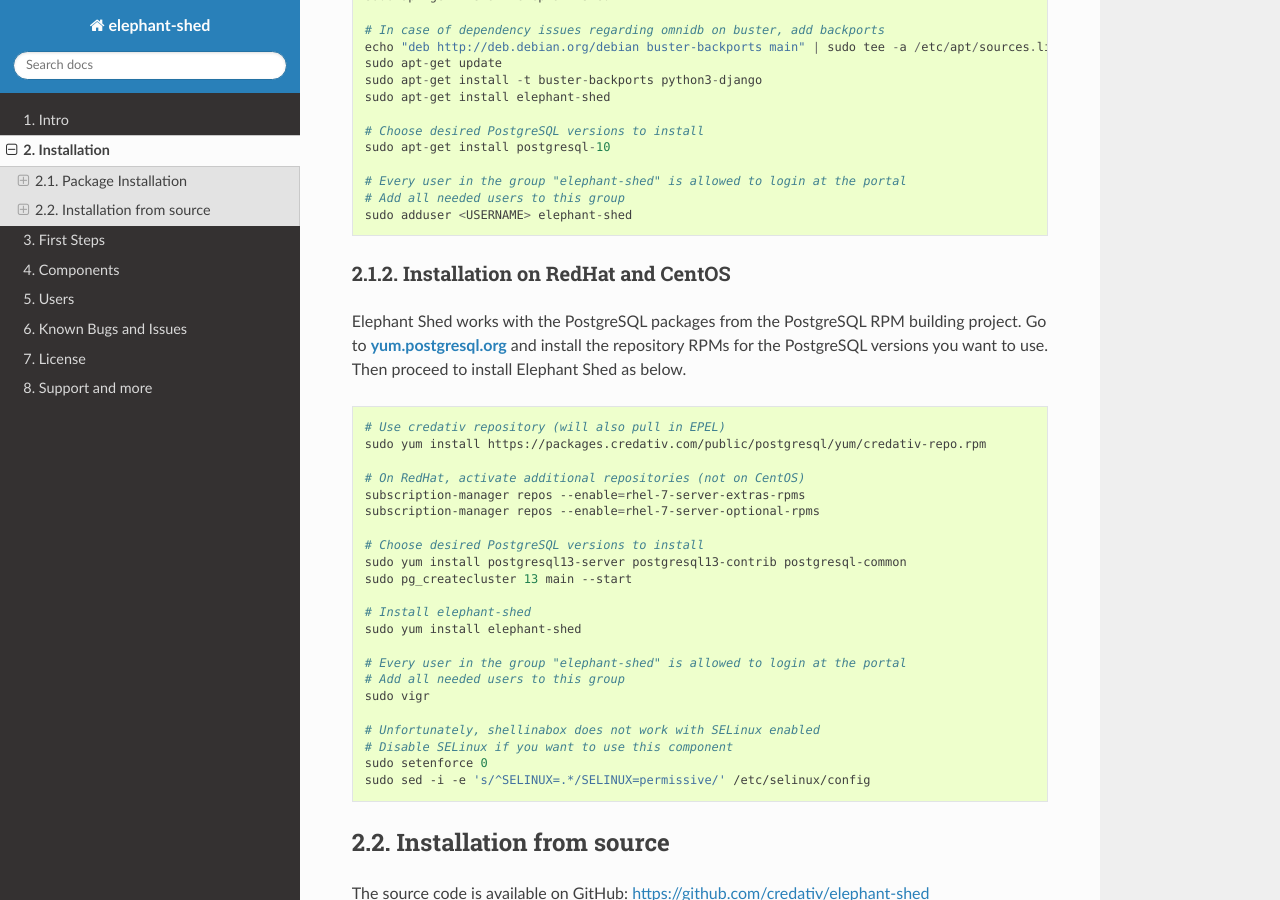
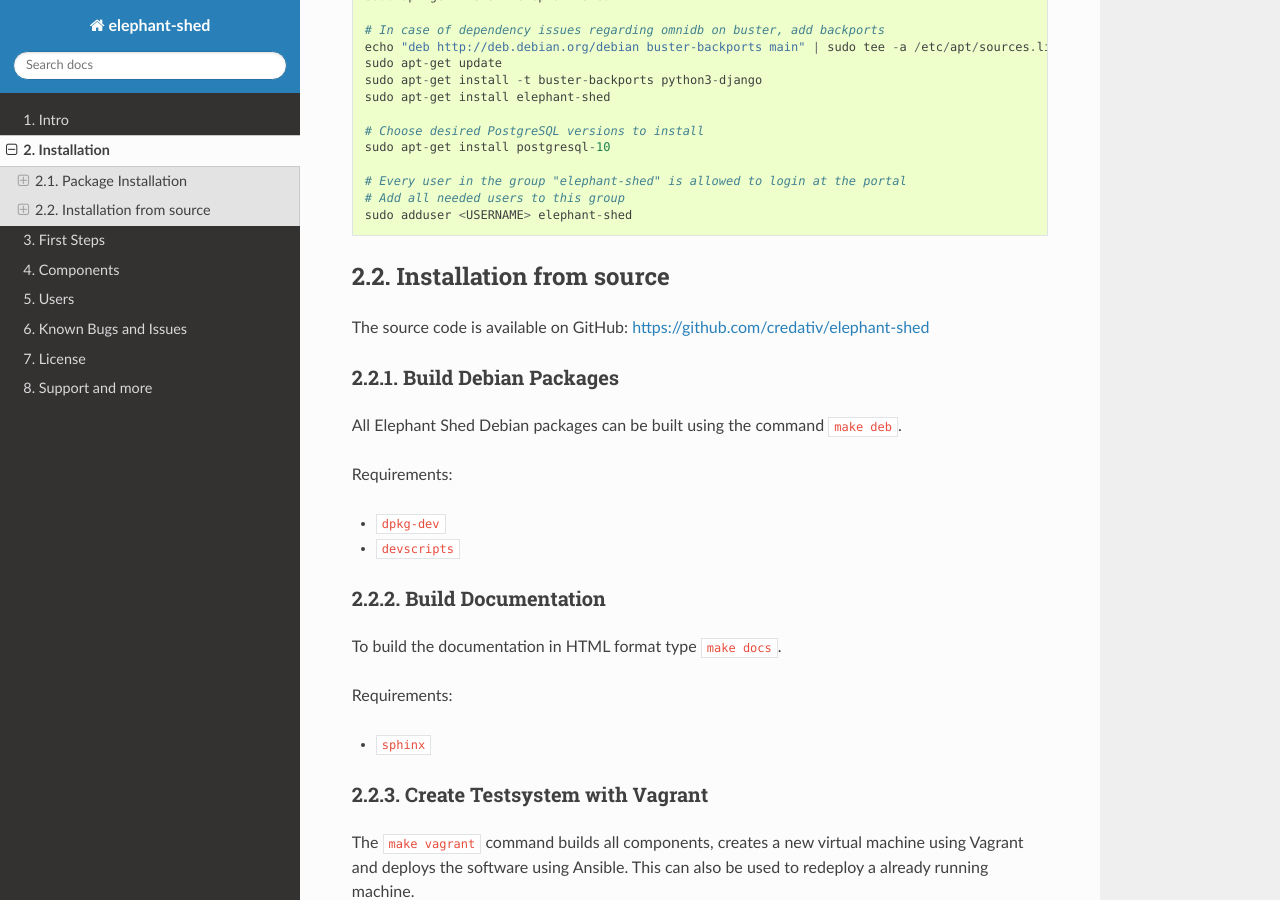
Before and after one commit to credativ/elephant-shed, a Sphinx documentation site: the page built from doc/chapter/installation.md, in a window 1280 px wide and 900 px high, scrolled down 1049 px. Built offline with Sphinx 7.4.7 and the Read the Docs theme 3.1.0, drawn with Linux system fonts in a browser that asks for light colours.

Commit message:
Elephant shed doesn't support RedHat and Centos ant more

````diff
--- a/doc/chapter/installation.md
+++ b/doc/chapter/installation.md
@@ -66,38 +66,6 @@ sudo apt-get install postgresql-10
 sudo adduser <USERNAME> elephant-shed
 ```
 
-### Installation on RedHat and CentOS
-
-Elephant Shed works with the PostgreSQL packages from the PostgreSQL RPM building project.
-Go to <a href="https://yum.postgresql.org/"><b>yum.postgresql.org</b></a> and
-install the repository RPMs for the PostgreSQL versions you want to use.
-Then proceed to install Elephant Shed as below.
-
-```bash
-# Use credativ repository (will also pull in EPEL)
-sudo yum install https://packages.credativ.com/public/postgresql/yum/credativ-repo.rpm
-
-# On RedHat, activate additional repositories (not on CentOS)
-subscription-manager repos --enable=rhel-7-server-extras-rpms
-subscription-manager repos --enable=rhel-7-server-optional-rpms
-
-# Choose desired PostgreSQL versions to install
-sudo yum install postgresql13-server postgresql13-contrib postgresql-common
-sudo pg_createcluster 13 main --start
-
-# Install elephant-shed
-sudo yum install elephant-shed
-
-# Every user in the group "elephant-shed" is allowed to login at the portal
-# Add all needed users to this group
-sudo vigr
-
-# Unfortunately, shellinabox does not work with SELinux enabled
-# Disable SELinux if you want to use this component
-sudo setenforce 0
-sudo sed -i -e 's/^SELINUX=.*/SELINUX=permissive/' /etc/selinux/config
-```
-
 ## Installation from source
 
 The source code is available on GitHub: <https://github.com/credativ/elephant-shed>
````
